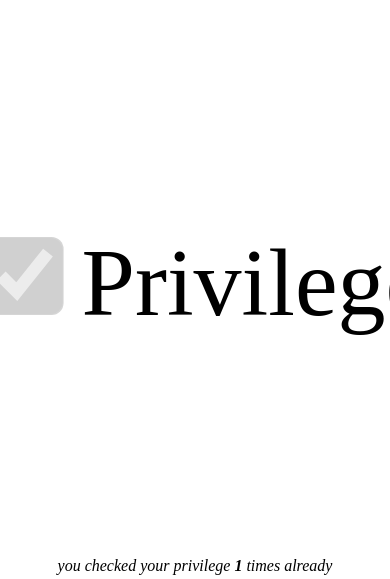
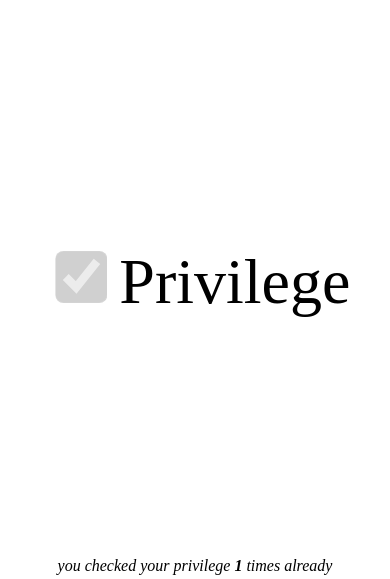
Before and after one commit to juicyjules/checkyourprivilege, a Django app: template checkyourprivilege/check/templates/privilege.html in a window 390 px wide; the page is wider, and only the part inside the window is pictured. Shown: the top 579 px of that part. Run offline with Django 4.2, Linux system fonts and the light colour scheme; the template is opened without the code that fills it: most values are stand-ins (such as "Sample title", 1, 10 or a date in 2020).

Commit message:
changed scaling factor for smaller mobile devices

```diff
--- a/checkyourprivilege/check/templates/privilege.html
+++ b/checkyourprivilege/check/templates/privilege.html
@@ -8,8 +8,15 @@
             margin: 0;
             height: 100vh;
         }
-        .check-it {
-            transform: scale(6);
+        @media only screen and (max-width: 600px) {
+            .check-it {
+                transform: scale(4);
+            }
+        }
+        @media only screen and (min-width: 601px) {
+            .check-it {
+                transform: scale(6);
+            }
         }
         .check-it {
             display:block;
```
